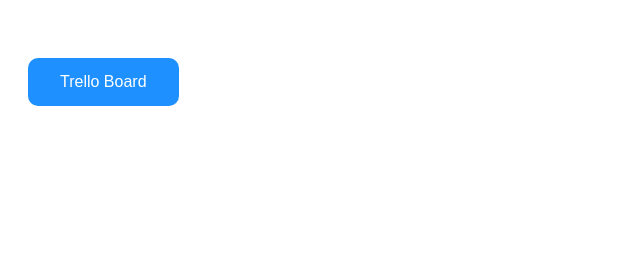
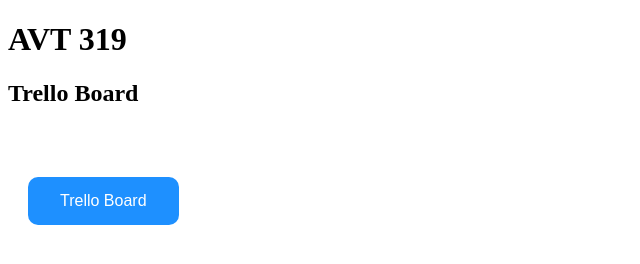
Before and after one commit to Sgilb2001/AVT-319, a plain HTML site: page index.html in a window 1280 px wide. Shown: the whole page, without its empty margins (0-640 px from the left). Drawn offline with Linux system fonts and the light colour scheme.

Commit message:
Update index.html

```diff
--- a/index.html
+++ b/index.html
@@ -7,6 +7,8 @@
     <link rel="stylesheet" href="style1.css">
 </head>
 <body>
+    <h1>AVT 319</h1>
+    <h2>Trello Board</h2>
   <a href="https://trello.com/invite/b/rAXvMY2Y/ATTI8aad5389e9dd014b874c5be453aad2a83FB3103E/avt-319-project-2">
                 <button>Trello Board</button></a>
 
```
